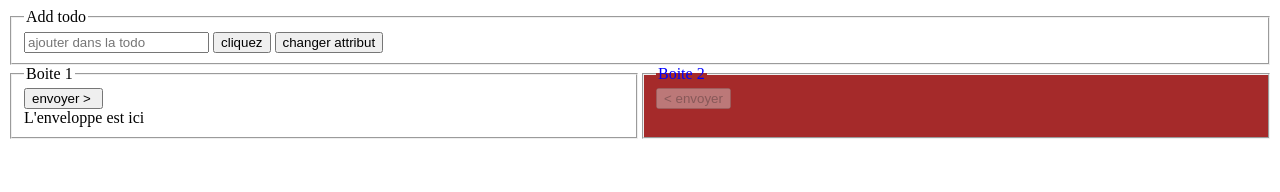
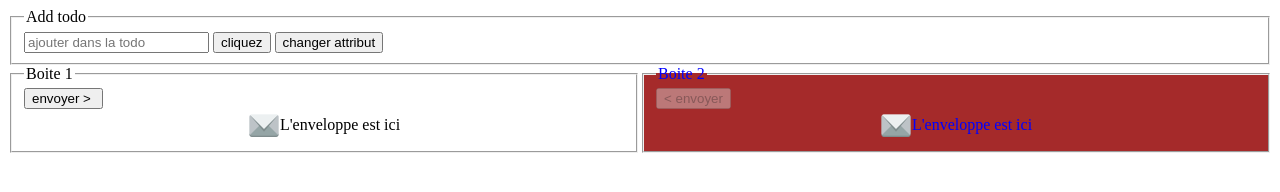
Before and after one commit to 2022-10-04-POE-JAVA-NANTES-SE22-217096/javascript, a plain HTML site: page index.html in a window 1280 px wide. Drawn offline with Linux system fonts and the light colour scheme.

Commit message:
correction reception

```diff
--- a/css/principal.css
+++ b/css/principal.css
@@ -26,3 +26,16 @@ fieldset[disabled]{
     color:blue;
 
 }
+
+img{
+    width   :32px;
+    height  :32px;
+}
+
+.content{
+
+    display: flex;
+
+    align-items: center;
+    justify-content: center;
+}
--- a/index.html
+++ b/index.html
@@ -43,7 +43,10 @@
                     <form>
                         <input type="button" value="envoyer > " id="btn1">
                     </form>
-                    <span id="reception1">L'enveloppe est ici</span>
+                    <div id="reception1" class="content">
+                        <img src="/img/env.png" alt="enveloppe">
+                        <span >L'enveloppe est ici</span>
+                    </div>
                 </fieldset>
                 <fieldset disabled id="boite2" data-reception="reception2">
                     <legend>Boite 2</legend>
@@ -51,7 +54,10 @@
                     <form>
                         <input type="button" value="< envoyer" id="btn2">
                     </form>
-                    <span id="reception2"></span>
+                    <div id="reception2" class="content">
+                        <img class="img" src="/img/env.png" alt="enveloppe">
+                        <span >L'enveloppe est ici</span>
+                    </div>
                 </fieldset>
 
             </div>
```
Also changed, not shown: img/env.png (added).
